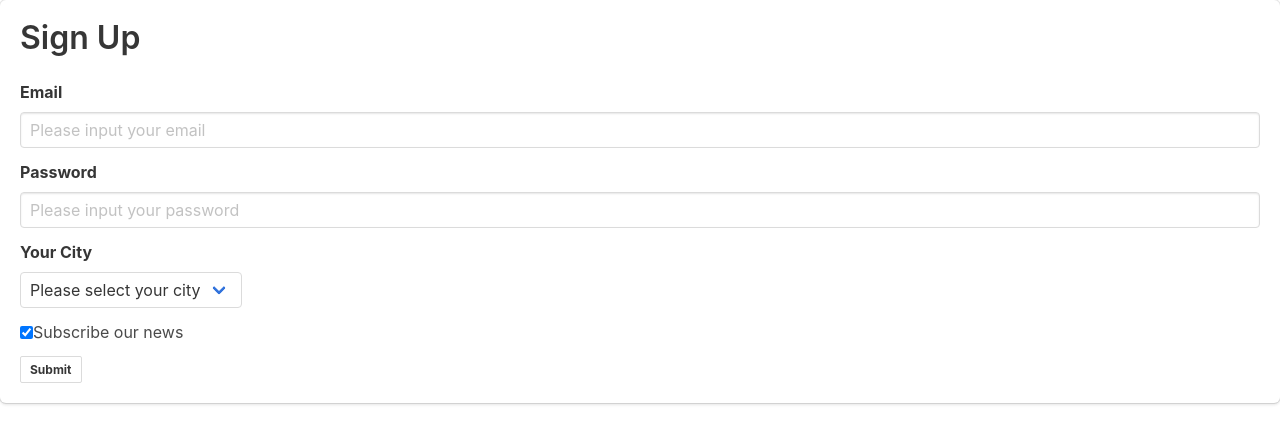
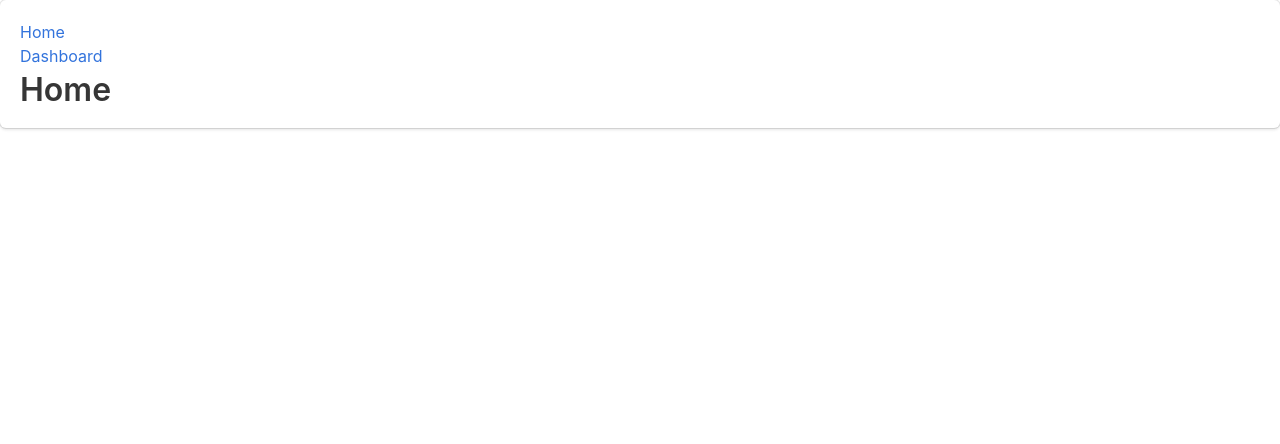
Before and after one commit to ImCatYao/ReactEco, a React (Create React App) app in the folder app/: page / in a window 1280 px wide. Shown: the top 444 px of the page. Built offline with nearby package versions, Linux system fonts and the light colour scheme.

Commit message:
Reach Router:basic example

```diff
--- a/app/package.json
+++ b/app/package.json
@@ -3,6 +3,7 @@
   "version": "0.1.0",
   "private": true,
   "dependencies": {
+    "@reach/router": "^1.2.1",
     "@rematch/core": "^1.0.6",
     "@rematch/select": "^2.0.3",
     "axios": "^0.18.0",
--- a/app/src/App.js
+++ b/app/src/App.js
@@ -1,13 +1,13 @@
 import React, { Component } from 'react'
 
-import Demo from './demos/0109'
+import Demo from './demos/0301'
 
 class App extends Component {
   render () {
     return (
-      <div className='App'>
+      <React.Fragment>
         <Demo></Demo>
-      </div>
+      </React.Fragment>
     )
   }
 }
--- /dev/null
+++ b/app/src/demos/0301/index.js
@@ -0,0 +1,37 @@
+import React, { Component } from 'react'
+import { Router, Link } from "@reach/router"
+
+const Dashboard = (props) => {
+  return (
+    <h4 className="title is-size4">Dashboard</h4>
+  )
+}
+
+const Home = (props) => {
+  return (
+    <h4 className="title is-size4">Home</h4>
+  )
+}
+
+export default class ReachRouterDemo extends Component {
+  render() {
+    return (
+      <div className="ReachRouterDemo box">
+        <nav className="navbar">
+          <ul>
+            <li>
+              <Link to="/">Home</Link>
+            </li>
+            <li>
+              <Link to="/dashboard">Dashboard</Link>
+            </li>
+          </ul>
+        </nav>
+        <Router>
+          <Home path="/" />
+          <Dashboard path="dashboard" />
+        </Router>
+      </div>
+    )
+  }
+}
```
Also changed, not shown: app/src/demos/0301/README.MD (added), 1 other file (tests, documents, lock files or other folders).
